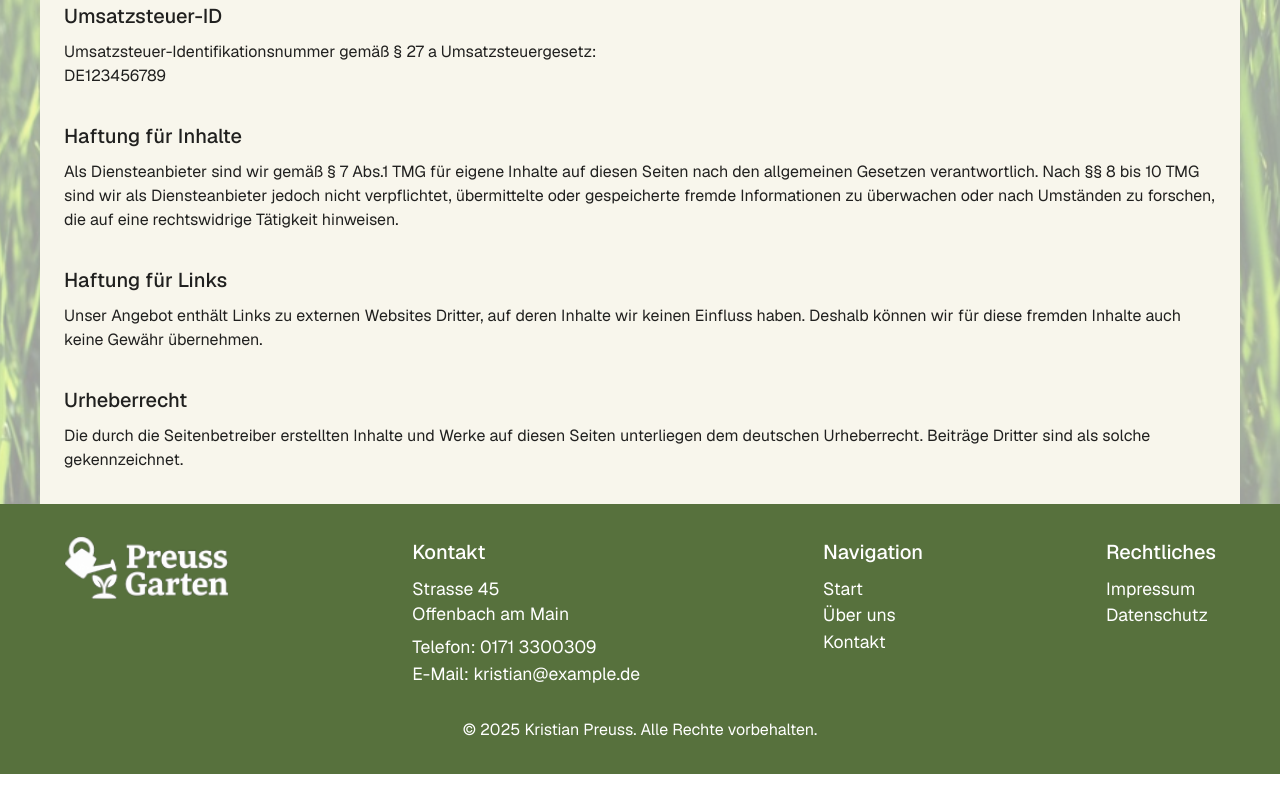
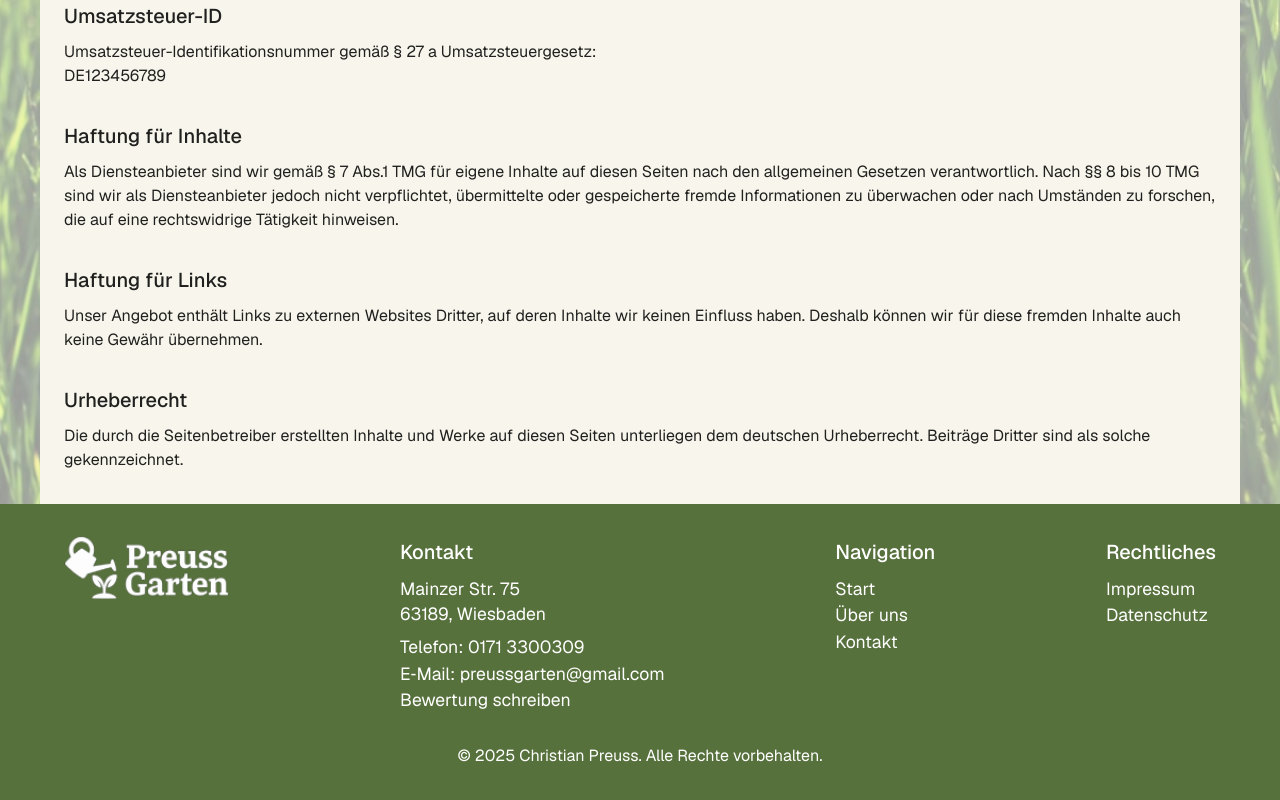
Before and after one commit to twintyit/Garten, a Next.js app: page /impressum in a window 1280 px wide. Shown: the part 466-1266 px from the top of the page. Before the commit the page ends 1240 px from the top, so only its background shows below. Built offline with nearby package versions, Linux system fonts and the light colour scheme.

Commit message:
email form, fixed, reviews

```diff
--- a/src/app/about/page.js
+++ b/src/app/about/page.js
@@ -31,11 +31,12 @@ export default function AboutPage() {
                             Wer wir sind
                         </Typography>
                         <Typography variant="body1" sx={{ color: 'var(--text-dark)', fontSize: '1.1rem', mb: 2 }}>
-                            Willkommen bei <strong>Preuss Garten</strong> – Ihrem zuverlässigen Partner für professionelle Gartenpflege in Offenbach und Umgebung.
+                            Willkommen bei <strong>Preuss Garten</strong> – Ihrem zuverlässigen Partner für professionelle Gartenpflege in <strong>Offenbach,
+                            Frankfurt, Wiesbaden und Umgebung.</strong>
                         </Typography>
 
                         <Typography variant="body1" sx={{ color: 'var(--text-dark)', fontSize: '1.1rem' }}>
-                            Wir sind ein Familienbetrieb mit Herz und Hingabe für alles, was grün ist. Seit über 5 Jahren bringen wir Gärten zum Blühen.
+                            Wir sind ein Familienbetrieb mit Herz und Hingabe für alles, was grün ist. Seit über 25 Jahren bringen wir Gärten zum Blühen.
                         </Typography>
                     </Box>
 
--- a/src/app/impressum/page.js
+++ b/src/app/impressum/page.js
@@ -15,18 +15,18 @@ export default function ImpressumPage() {
                 Angaben gemäß § 5 TMG
             </Typography>
             <Typography>
-                Cristian Preuss<br />
+                Christian Preuss<br />
                 Gartenservice Preuss<br />
-                Musterstraße 45<br />
-                63065 Offenbach am Main
+                Mainzer Str. 75<br />
+                63189, Wiesbaden
             </Typography>
 
             <Typography variant="h6" sx={{ mt: 4, mb: 1 }}>
                 Kontakt
             </Typography>
             <Typography>
-                Telefon: 0151 23456789<br />
-                E-Mail: info@preuss-garten.de
+                Telefon: 0171 3300309<br />
+                E-Mail: preussgarten@gmail.com
             </Typography>
 
             <Typography variant="h6" sx={{ mt: 4, mb: 1 }}>
--- a/src/app/layout.js
+++ b/src/app/layout.js
@@ -6,9 +6,9 @@ const geistSans = Geist({variable: "--font-geist-sans", subsets: ["latin"],})
 const geistMono = Geist_Mono({ variable: "--font-geist-mono", subsets: ["latin"] })
 
 export const metadata = {
-    title: "Gartenpflege in Offenbach & Frankfurt | Preuss Gartenservice",
+    title: "Gartenpflege im Rhein‑Main‑Gebiet (Frankfurt, Wiesbaden, Hanau & Umgebung)| Preuss Gartenservice",
     description:
-        "Professionelle Gartenpflege und Gartenarbeit in Offenbach, Frankfurt, Hanau & Umgebung. Rasen mähen, Hecken schneiden, Gartenreinigung & mehr.",
+        "Professionelle Gartenpflege und Gartenarbeit in Wiesbaden, Frankfurt, Hanau & Umgebung. Rasen mähen, Hecken schneiden, Gartenreinigung & mehr.",
     keywords: [
         "Gartenpflege Offenbach",
         "Gartenarbeit Frankfurt",
@@ -22,7 +22,7 @@ export const metadata = {
     icons: {
         icon: '/favicon.png',
     },
-    authors: [{ name: 'Kristian Preuss', url: 'https://preuss-garten.de' }],
+    authors: [{ name: 'Christian Preuss', url: 'https://preuss-garten.de' }],
 }
 
 export default function RootLayout({ children }) {
@@ -43,9 +43,9 @@ export default function RootLayout({ children }) {
                     telephone: "0171 3300309",
                     address: {
                         "@type": "PostalAddress",
-                        streetAddress: "Strasse 45",
-                        addressLocality: "Offenbach am Main",
-                        postalCode: "63065",
+                        streetAddress: "Mainzer Str. 75",
+                        addressLocality: "Wiesbaden",
+                        postalCode: "55252",
                         addressCountry: "DE",
                     },
                     areaServed: [
@@ -57,7 +57,7 @@ export default function RootLayout({ children }) {
                         "Maintal",
                         "Dreieich"
                     ],
-                    description: "Gartenarbeit und Gartenpflege in Offenbach und Frankfurt vom Profi.",
+                    description: "Professionelle Gartenpflege und Gartenarbeit in Wiesbaden, Frankfurt, Hanau & Umgebung",
                 }),
             }}
         />
--- a/src/app/page.js
+++ b/src/app/page.js
@@ -37,7 +37,7 @@ export default function Home() {
 
                         <Box sx={{ textAlign: 'center', mx: 2, flex: '1 1 300px' }}>
                             <Typography variant="h4" sx={{ fontWeight: 'bold', mb: 2 }}>
-                                Gartenpflege von Kristian Preuss
+                                Gartenpflege von Christian Preuss
                             </Typography>
 
                             <Typography variant="h6" sx={{ mb: 4 }}>
@@ -86,7 +86,7 @@ export default function Home() {
                         Über uns
                     </Typography>
                     <Typography variant="body1" sx={{ fontSize: '1.2rem' }}>
-                        Wir sind ein kleines Familienunternehmen aus Offenbach mit über 5 Jahren Erfahrung in Gartenpflege.
+                        Wir sind ein kleines Familienunternehmen aus Wiesbaden mit über 25 Jahren Erfahrung in Gartenpflege.
                         Zuverlässigkeit, Sauberkeit und faire Preise stehen bei uns an erster Stelle.
                         <br /><br />
                         Unser Team bietet professionelle Gartenarbeit und Gartenpflege in <strong>Offenbach</strong>,
--- a/src/components/ContactForm.jsx
+++ b/src/components/ContactForm.jsx
@@ -74,10 +74,10 @@ export default function ContactForm() {
 
         emailjs
             .send(
-                'service_an2au6b',
-                'template_iddlki6',
+                'service_syyyv9q',
+                'template_pqja7au',
                 payload,
-                '08W-Km78FhwenmvqW'
+                'KJoO_KeTWoeuxXO4D'
             )
             .then(() => {
                 setSuccess(true)
--- a/src/components/Footer.jsx
+++ b/src/components/Footer.jsx
@@ -28,63 +28,75 @@ export default function Footer() {
 
                     {/* Контактная информация */}
                     <Box>
-                        <Typography variant="h6" sx={{ mb: 1 }}>Kontakt</Typography>
-                        <Typography variant="body2" sx={{ fontSize: '1.1rem' }}>
-                            Strasse 45
+                        <Typography variant="h6" sx={{mb: 1}}>Kontakt</Typography>
+                        <Typography variant="body2" sx={{fontSize: '1.1rem'}}>
+                            Mainzer Str. 75
                         </Typography>
-                        <Typography variant="body2" sx={{ fontSize: '1.1rem', mb: 1 }}>
-                            Offenbach am Main
+                        <Typography variant="body2" sx={{fontSize: '1.1rem', mb: 1}}>
+                            63189, Wiesbaden
                         </Typography>
-                        <Link href="tel:01713300309" style={{ textDecoration: 'none' }}>
+                        <a href="tel:+491713300309" style={{textDecoration: 'none'}}>
                             <Typography
                                 sx={{
                                     color: 'white',
                                     fontSize: '1.1rem',
-                                    '&:hover': { textDecoration: 'underline' },
+                                    '&:hover': {textDecoration: 'underline'},
                                 }}
                             >
                                 Telefon: 0171 3300309
                             </Typography>
-                        </Link>
-                        <Link href="mailto:kristian@example.de" style={{ textDecoration: 'none' }}>
+                        </a>
+                        <a
+                            href="mailto:preussgarten@gmail.com?subject=Neue%20Nachricht%20von%20der%20Website"
+                            style={{textDecoration: 'none'}}
+                        >
+                            <Typography
+                                sx={{color: 'white', fontSize: '1.1rem', '&:hover': {textDecoration: 'underline'}}}
+                            >
+                                E‑Mail: preussgarten@gmail.com
+                            </Typography>
+                        </a>
+
+                        <a
+                            href="https://g.page/r/CaHskTSOjBK0EBM/review"
+                            target="_blank"
+                            rel="noopener noreferrer"
+                            style={{textDecoration: 'none'}}
+                        >
+                            <Typography
+                                sx={{color: 'white', fontSize: '1.1rem', '&:hover': {textDecoration: 'underline'}, marginTop: 'px'}}
+                            >
+                                Bewertung schreiben
+                            </Typography>
+                        </a>
+                    </Box>
+
+                    {/* Навигация */}
+                    <Box>
+                        <Typography variant="h6" sx={{mb: 1}}>Navigation</Typography>
+                        <Link href="/" style={{textDecoration: 'none'}}>
                             <Typography
                                 sx={{
                                     color: 'white',
                                     fontSize: '1.1rem',
-                                    '&:hover': { textDecoration: 'underline' },
+                                    '&:hover': {textDecoration: 'underline'},
                                 }}
                             >
-                                E-Mail: kristian@example.de
+                            Start
                             </Typography>
                         </Link>
-                    </Box>
-
-                    {/* Навигация */}
-                    <Box>
-                        <Typography variant="h6" sx={{ mb: 1 }}>Navigation</Typography>
-                        <Link href="/" style={{ textDecoration: 'none' }}>
+                        <Link href="/about" style={{textDecoration: 'none'}}>
                             <Typography
                                 sx={{
                                     color: 'white',
                                     fontSize: '1.1rem',
-                                    '&:hover': { textDecoration: 'underline' },
-                                }}
-                            >
-                                Start
-                            </Typography>
-                        </Link>
-                        <Link href="/about" style={{ textDecoration: 'none' }}>
-                            <Typography
-                                sx={{
-                                    color: 'white',
-                                    fontSize: '1.1rem',
-                                    '&:hover': { textDecoration: 'underline' },
+                                    '&:hover': {textDecoration: 'underline'},
                                 }}
                             >
                                 Über uns
                             </Typography>
                         </Link>
-                        <Link href="/contact" style={{ textDecoration: 'none' }}>
+                        <Link href="/contact" style={{textDecoration: 'none' }}>
                             <Typography
                                 sx={{
                                     color: 'white',
@@ -130,7 +142,7 @@ export default function Footer() {
                     variant="body2"
                     sx={{ textAlign: 'center', fontSize: '1rem', mt: 4 }}
                 >
-                    © {new Date().getFullYear()} Kristian Preuss. Alle Rechte vorbehalten.
+                    © {new Date().getFullYear()} Christian Preuss. Alle Rechte vorbehalten.
                 </Typography>
             </Container>
         </Box>
```
Also changed, not shown: src/app/contact/page.js (+13 -11 lines), src/app/datenschutz/page.js (+4 -4 lines), src/components/ServiceAreaMap.jsx (added, +26 -0 lines).
